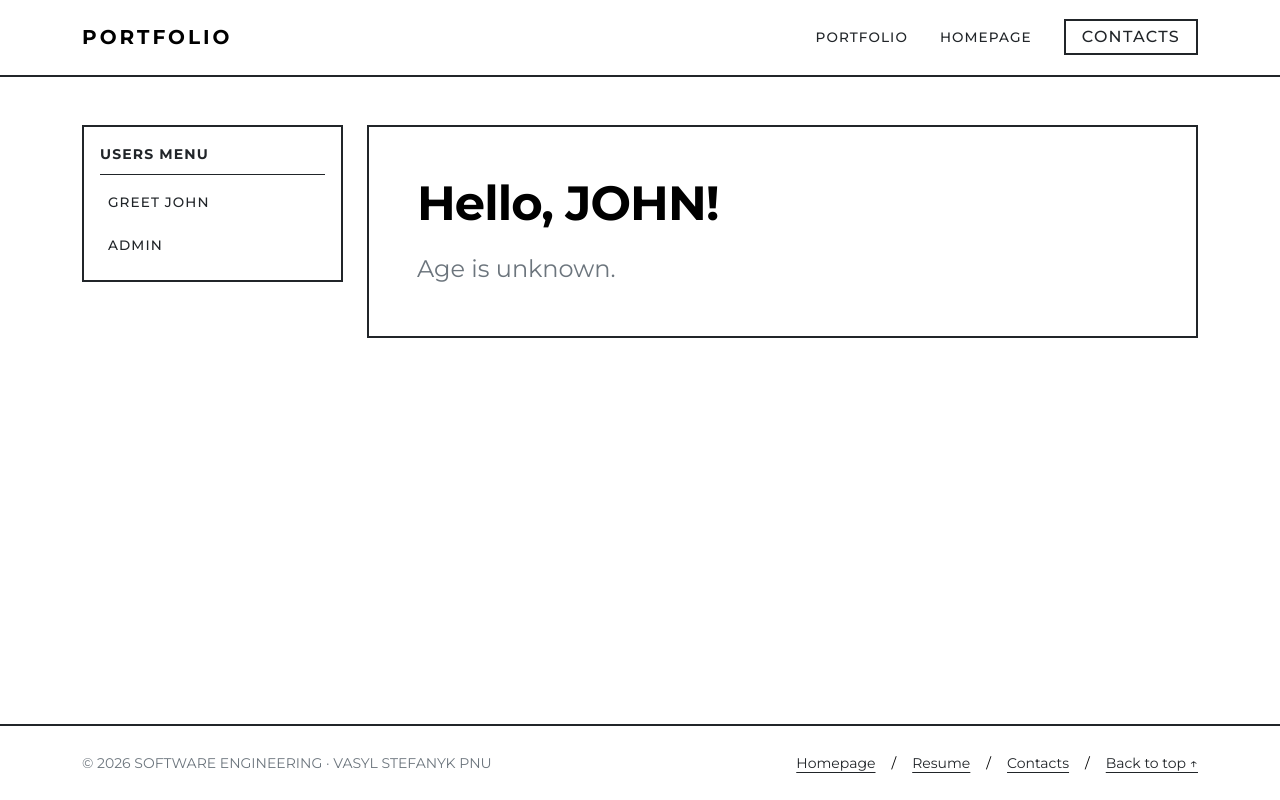
After one commit to AsterPy/FlaskLab, a Flask app: page /users/hi/John in a window 1280 px wide. The commit adds this page. Run offline with Flask 3, Linux system fonts and the light colour scheme.

Commit message:
Blueprint

```diff
--- a/app/__init__.py
+++ b/app/__init__.py
@@ -5,3 +5,6 @@ app = Flask(__name__)
 app.config.from_pyfile("../config.py")
 
 from . import views
+
+from .users import users_bp
+app.register_blueprint(users_bp)
--- a/app/templates/base.html
+++ b/app/templates/base.html
@@ -3,7 +3,7 @@
 <head>
     <meta charset="UTF-8">
     <meta name="viewport" content="width=device-width, initial-scale=1.0">
-    <title>{{ title if title else "Web CV" }}</title>
+    <title>{% block title %}{{ title if title else "Web CV" }}{% endblock %}</title>
     <link rel="preconnect" href="https://fonts.googleapis.com">
     <link rel="preconnect" href="https://fonts.gstatic.com" crossorigin>
     <link href="https://fonts.googleapis.com/css2?family=Montserrat:ital,wght@0,400;0,500;0,600;0,700;0,800;1,400&display=swap" rel="stylesheet">
--- /dev/null
+++ b/app/users/templates/users/hi.html
@@ -0,0 +1,36 @@
+{% extends 'base.html' %}
+
+{% block title %}Greeting Page{% endblock %}
+
+{% block content %}
+<div class="container py-5">
+    <div class="row g-4">
+        <div class="col-12 col-md-4 col-lg-3">
+            <nav class="card rounded-0 border-dark border-2 p-3">
+                <span class="text-uppercase small fw-bold tracking-wider border-bottom border-dark pb-2 mb-2">
+                    Users Menu
+                </span>
+                <ul class="nav flex-column gap-1">
+                    <li class="nav-item">
+                        <a class="nav-link text-uppercase tracking-wider fw-medium px-2 py-2 link-dark link-underline-dark link-underline-opacity-0 link-underline-opacity-100-hover link-offset-2" href="{{ url_for('users.greetings', name='John', age=30) }}">Greet John</a>
+                    </li>
+                    <li class="nav-item">
+                        <a class="nav-link text-uppercase tracking-wider fw-medium px-2 py-2 link-dark link-underline-dark link-underline-opacity-0 link-underline-opacity-100-hover link-offset-2" href="{{ url_for('users.admin') }}">Admin</a>
+                    </li>
+                </ul>
+            </nav>
+        </div>
+
+        <div class="col-12 col-md-8 col-lg-9">
+            <div class="card rounded-0 border-dark border-2 p-4 p-md-5 h-100">
+                <h2 class="display-5 fw-bold text-black mb-3">Hello, {{ name }}!</h2>
+                {% if age %}
+                    <p class="fs-4 text-dark mb-0">You are {{ age }} years old.</p>
+                {% else %}
+                    <p class="fs-4 text-secondary mb-0">Age is unknown.</p>
+                {% endif %}
+            </div>
+        </div>
+    </div>
+</div>
+{% endblock %}
--- /dev/null
+++ b/app/users/views.py
@@ -0,0 +1,22 @@
+from flask import request, redirect, url_for, render_template
+from . import users_bp
+
+
+@users_bp.route("/hi/<string:name>")  # /users/hi/ivan?age=45
+def greetings(name):
+    name = name.upper()
+    age = request.args.get("age", None, int)
+
+    return render_template(
+        "hi.html",
+        title="Greetings",
+        name=name,
+        age=age
+    )
+
+
+@users_bp.route("/admin")
+def admin():
+    to_url = url_for("users.greetings", name="administrator", age=45, _external=True)
+    print(to_url)
+    return redirect(to_url)
```
Also changed, not shown: app/users/__init__.py (added, +10 -0 lines).
